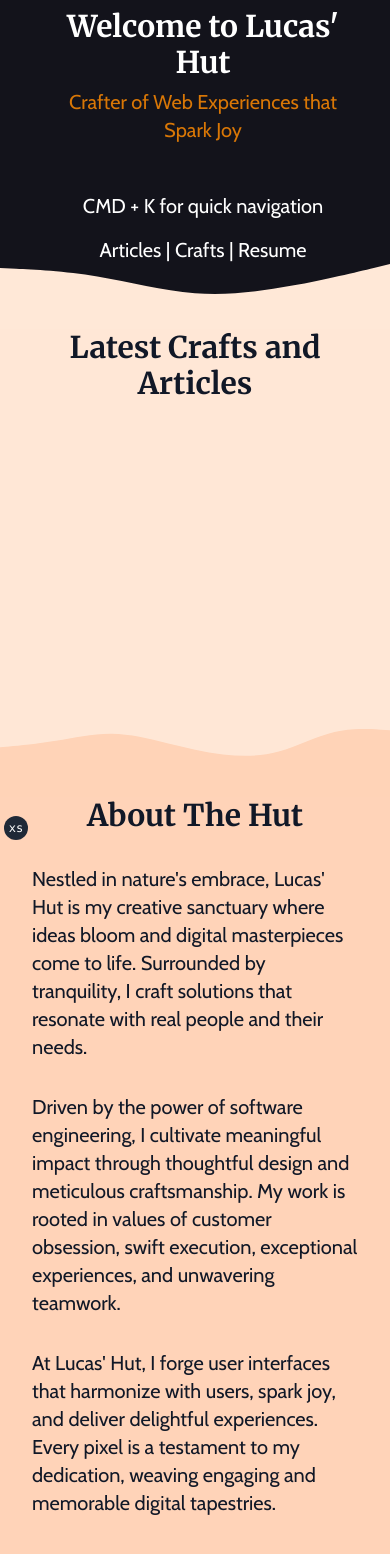
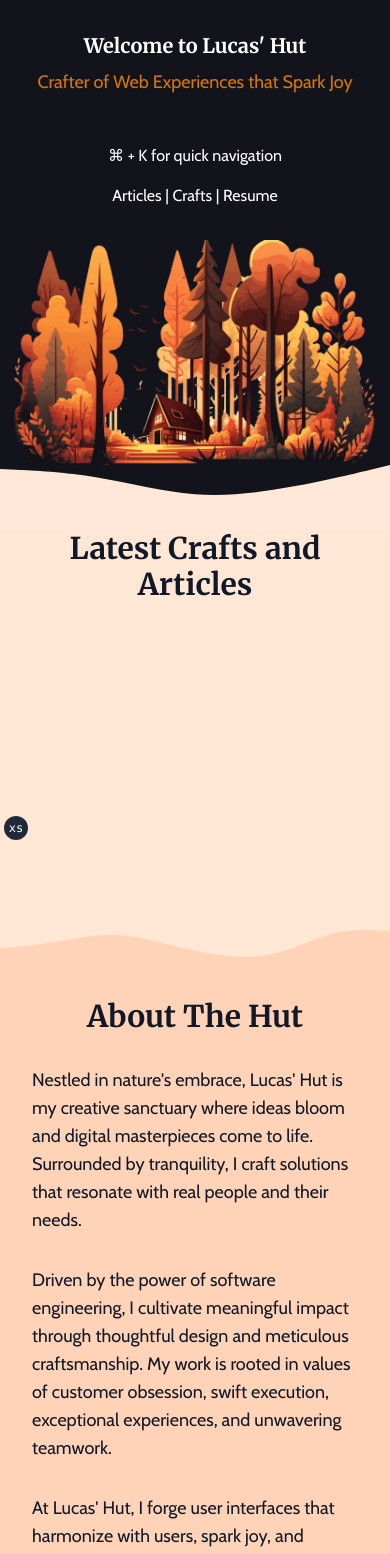
Before and after one commit to lucasheriques/hut, a Next.js app: page / in a window 390 px wide. Shown: the top 1554 px of the page. Built offline with nearby package versions, Linux system fonts and the light colour scheme.

Commit message:
Adding some animations

```diff
--- a/components/home/about-the-hut.tsx
+++ b/components/home/about-the-hut.tsx
@@ -1,17 +1,23 @@
+"use client"
+
 import Image from "next/image"
 import waves from "public/about/about-waves.svg"
 import bottomIllustration from "public/about/bottom-illustration.webp"
 import programmer from "public/about/programmer.webp"
+import { Fade, Slide } from "react-awesome-reveal"
 
 function AboutTheHut() {
   return (
     <div className="bg-lightBrown text-gray-900">
-      <section className="container min-h-[600px] px-8">
+      <section className="container min-h-[600px]">
         <div className="flex pb-60 md:space-x-16 md:px-16">
-          <div className="hidden flex-1 md:block">
+          <div className="hidden flex-1 items-center md:flex">
+            <Slide direction="left" triggerOnce>
               <Image src={programmer} alt="about hut" width={500} />
+            </Slide>
           </div>
-          <div className="flex-1 space-y-8 text-xl">
+          <div className="flex-1 space-y-8 text-lg md:text-xl">
+            <Slide direction="right" triggerOnce>
               <h2 className="text-center font-serif text-3xl font-bold">
                 About The Hut
               </h2>
@@ -27,17 +33,20 @@ function AboutTheHut() {
                 {`At Lucas' Hut, I forge user interfaces that harmonize with users, spark joy, and deliver delightful experiences.
             Every pixel is a testament to my dedication, weaving engaging and memorable digital tapestries.`}
               </p>
+            </Slide>
           </div>
         </div>
         <div className="flex justify-center">
+          <Fade triggerOnce>
             <Image
               src={bottomIllustration}
               width={1000}
               alt="forest illustration"
             />
+          </Fade>
         </div>
       </section>
-      <div className="pointer-events-none -mt-8 w-full select-none xl:-mt-16">
+      <div className="pointer-events-none relative -mt-8 w-full select-none xl:-mt-16">
         <Image src={waves} alt="wave" className="w-full" />
       </div>
     </div>
--- a/components/home/hero.tsx
+++ b/components/home/hero.tsx
@@ -6,20 +6,20 @@ import wave from "../../public/wave.svg"
 function Hero() {
   return (
     <div className="bg-darkBlue">
-      <section className="container flex flex-col justify-between bg-darkBlue text-white lg:-mb-16 2xl:-mb-32">
-        <div className="flex justify-around  pl-8 pr-4 pt-2">
+      <section className="container flex flex-col justify-between bg-darkBlue py-8 text-white md:py-0 lg:-mb-16 2xl:-mb-32">
+        <div className="flex justify-around">
           <div className="flex flex-col items-center justify-center">
             <div className="w-full pb-12 text-center">
-              <h1 className="pb-2 font-serif text-3xl font-bold">
+              <h1 className="pb-2 font-serif text-xl font-bold md:text-2xl lg:text-3xl">
                 Welcome to {"Lucas'"} Hut
               </h1>
-              <h2 className="text-xl text-amber-600">
+              <h2 className="text-lg text-amber-600 lg:text-xl">
                 Crafter of Web Experiences that Spark Joy
               </h2>
             </div>
 
-            <div className="w-full text-center text-xl">
-              <p className="pb-4">CMD + K for quick navigation</p>
+            <div className="w-full text-center lg:text-xl">
+              <p className="pb-4">⌘ + K for quick navigation</p>
               <p>
                 Articles | Crafts |{" "}
                 <a
@@ -38,6 +38,9 @@ function Hero() {
         </div>
       </section>
       <div className="pointer-events-none w-full select-none">
+        <div className="flex md:hidden">
+          <Image src={heroHutHq} alt="light-bg" />
+        </div>
         <Image src={wave} alt="wave" className="w-full" />
       </div>
     </div>
--- /dev/null
+++ b/components/home/skills-list.tsx
@@ -0,0 +1,90 @@
+"use client"
+
+import { ReactNode } from "react"
+import { JackInTheBox } from "react-awesome-reveal"
+import {
+  SiAmazondynamodb,
+  SiAwsamplify,
+  SiAwslambda,
+  SiCss3,
+  SiGraphql,
+  SiHtml5,
+  SiJavascript,
+  SiMysql,
+  SiNodedotjs,
+  SiPrisma,
+  SiReact,
+  SiTypescript,
+} from "react-icons/si"
+
+import {
+  Tooltip,
+  TooltipContent,
+  TooltipProvider,
+  TooltipTrigger,
+} from "@/components/ui/tooltip"
+
+type SkillsWithTooltipsProps = {
+  icon: ReactNode
+  name: string
+}
+
+function SkillsWithTooltips({ icon, name }: SkillsWithTooltipsProps) {
+  return (
+    <TooltipProvider>
+      <Tooltip delayDuration={150}>
+        <TooltipTrigger>{icon}</TooltipTrigger>
+        <TooltipContent>
+          <p>{name}</p>
+        </TooltipContent>
+      </Tooltip>
+    </TooltipProvider>
+  )
+}
+
+function SkillsList() {
+  return (
+    <JackInTheBox cascade>
+      <ul className="flex flex-wrap gap-4 text-3xl">
+        <li>
+          <SkillsWithTooltips icon={<SiHtml5 />} name="HTML5" />
+        </li>
+        <li>
+          <SkillsWithTooltips icon={<SiCss3 />} name="CSS" />
+        </li>
+        <li>
+          <SkillsWithTooltips icon={<SiJavascript />} name="JavaScript" />
+        </li>
+        <li>
+          <SkillsWithTooltips icon={<SiTypescript />} name="TypeScript" />
+        </li>
+        <li>
+          <SkillsWithTooltips icon={<SiReact />} name="React" />
+        </li>
+        <li>
+          <SkillsWithTooltips icon={<SiNodedotjs />} name="Node.js" />
+        </li>
+        <li>
+          <SkillsWithTooltips icon={<SiGraphql />} name="GraphQL" />
+        </li>
+        <li>
+          <SkillsWithTooltips icon={<SiPrisma />} name="Prisma" />
+        </li>
+        <li>
+          <SkillsWithTooltips icon={<SiMysql />} name="MySQL" />
+        </li>
+        <li>
+          <SkillsWithTooltips icon={<SiAmazondynamodb />} name="DynamoDB" />
+        </li>
+        <li>
+          <SkillsWithTooltips icon={<SiAwsamplify />} name="Amplify" />
+        </li>
+        <li>
+          <SkillsWithTooltips icon={<SiAwslambda />} name="Lambda" />
+        </li>
+      </ul>
+    </JackInTheBox>
+  )
+}
+
+export default SkillsList
--- a/components/home/skills.tsx
+++ b/components/home/skills.tsx
@@ -3,54 +3,17 @@ import Image from "next/image"
 import firstImagehq from "public/skills/skills-1-light-hq.webp"
 import secondImagehq from "public/skills/skills-2-light-hq.webp"
 import wave from "public/skills/wave.svg"
-import {
-  SiAmazondynamodb,
-  SiAwsamplify,
-  SiAwslambda,
-  SiCss3,
-  SiGraphql,
-  SiHtml5,
-  SiJavascript,
-  SiMysql,
-  SiNodedotjs,
-  SiPrisma,
-  SiReact,
-  SiTypescript,
-} from "react-icons/si"
 
-import {
-  Tooltip,
-  TooltipContent,
-  TooltipProvider,
-  TooltipTrigger,
-} from "@/components/ui/tooltip"
-
-type SkillsWithTooltipsProps = {
-  icon: ReactNode
-  name: string
-}
-
-function SkillsWithTooltips({ icon, name }: SkillsWithTooltipsProps) {
-  return (
-    <TooltipProvider>
-      <Tooltip delayDuration={150}>
-        <TooltipTrigger asChild>{icon}</TooltipTrigger>
-        <TooltipContent>
-          <p>{name}</p>
-        </TooltipContent>
-      </Tooltip>
-    </TooltipProvider>
-  )
-}
+import SkillsList from "./skills-list"
 
 function Skills() {
   return (
     <div className="bg-brown text-aboutTextColor">
-      <section className="container flex border-aboutBorderColor px-0 lg:border-2">
-        <div className="mt-9 hidden w-full lg:block">
+      <section className="container flex border-aboutBorderColor">
+        <div className="hidden w-full lg:block">
           <Image src={firstImagehq} height={550} alt="bunch of leaves" />
         </div>
-        <div className="flex flex-1 flex-col justify-center space-y-8 text-justify md:mx-8 lg:flex xl:min-w-[500px] xl:text-xl">
+        <div className="flex flex-1 flex-col justify-center space-y-8 text-justify text-lg md:mx-8 lg:flex lg:text-xl xl:min-w-[500px]">
           <h2 className="font-serif text-3xl font-bold">Skills & Expertise</h2>
           <p>
             {`In the ever-evolving forest of web development, I thrive as an adaptable engineer, crafting seamless digital experiences with nature's finesse.
@@ -61,46 +24,9 @@ function Skills() {
             {`Below you will find a list of my favorite tools and technologies, but I'm always eager to learn new things and expand my skillset.`}
           </p>
 
-          <ul className="flex flex-wrap gap-4 text-2xl">
-            <li>
-              <SkillsWithTooltips icon={<SiHtml5 />} name="HTML5" />
-            </li>
-            <li>
-              <SkillsWithTooltips icon={<SiCss3 />} name="CSS" />
-            </li>
-            <li>
-              <SkillsWithTooltips icon={<SiJavascript />} name="JavaScript" />
-            </li>
-            <li>
-              <SkillsWithTooltips icon={<SiTypescript />} name="TypeScript" />
-            </li>
-            <li>
-              <SkillsWithTooltips icon={<SiReact />} name="React" />
-            </li>
-            <li>
-              <SkillsWithTooltips icon={<SiNodedotjs />} name="Node.js" />
-            </li>
-            <li>
-              <SkillsWithTooltips icon={<SiGraphql />} name="GraphQL" />
-            </li>
-            <li>
-              <SkillsWithTooltips icon={<SiPrisma />} name="Prisma" />
-            </li>
-            <li>
-              <SkillsWithTooltips icon={<SiMysql />} name="MySQL" />
-            </li>
-            <li>
-              <SkillsWithTooltips icon={<SiAmazondynamodb />} name="DynamoDB" />
-            </li>
-            <li>
-              <SkillsWithTooltips icon={<SiAwsamplify />} name="Amplify" />
-            </li>
-            <li>
-              <SkillsWithTooltips icon={<SiAwslambda />} name="Lambda" />
-            </li>
-          </ul>
+          <SkillsList />
         </div>
-        <div className="-mt-9 hidden w-full lg:block">
+        <div className="-mt-12 hidden w-full lg:block">
           <Image src={secondImagehq} className="w-full" alt="bunch of leaves" />
         </div>
       </section>
--- a/package.json
+++ b/package.json
@@ -14,6 +14,7 @@
     "format:check": "prettier --check \"**/*.{ts,tsx,mdx}\" --cache"
   },
   "dependencies": {
+    "@emotion/react": "^11.10.6",
     "@radix-ui/react-tooltip": "^1.0.5",
     "class-variance-authority": "^0.4.0",
     "clsx": "^1.2.1",
@@ -22,6 +23,7 @@
     "next": "^13.3.0",
     "next-themes": "^0.2.1",
     "react": "^18.2.0",
+    "react-awesome-reveal": "^4.2.3",
     "react-day-picker": "^8.6.0",
     "react-dom": "^18.2.0",
     "react-icons": "^4.8.0",
```
Also changed, not shown: public/about/bottom2.webp, 1 other file (tests, documents, lock files or other folders). Lines whose indentation alone changed are shown as unchanged.
